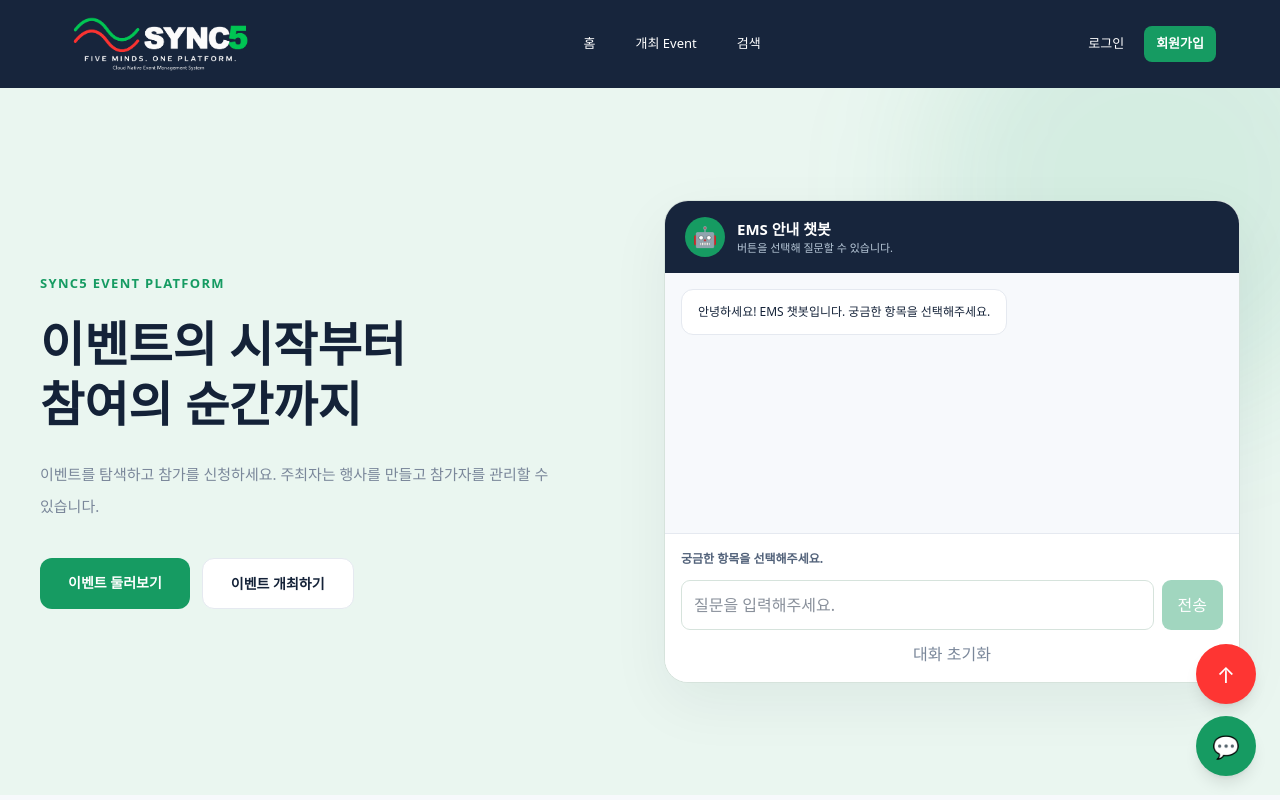
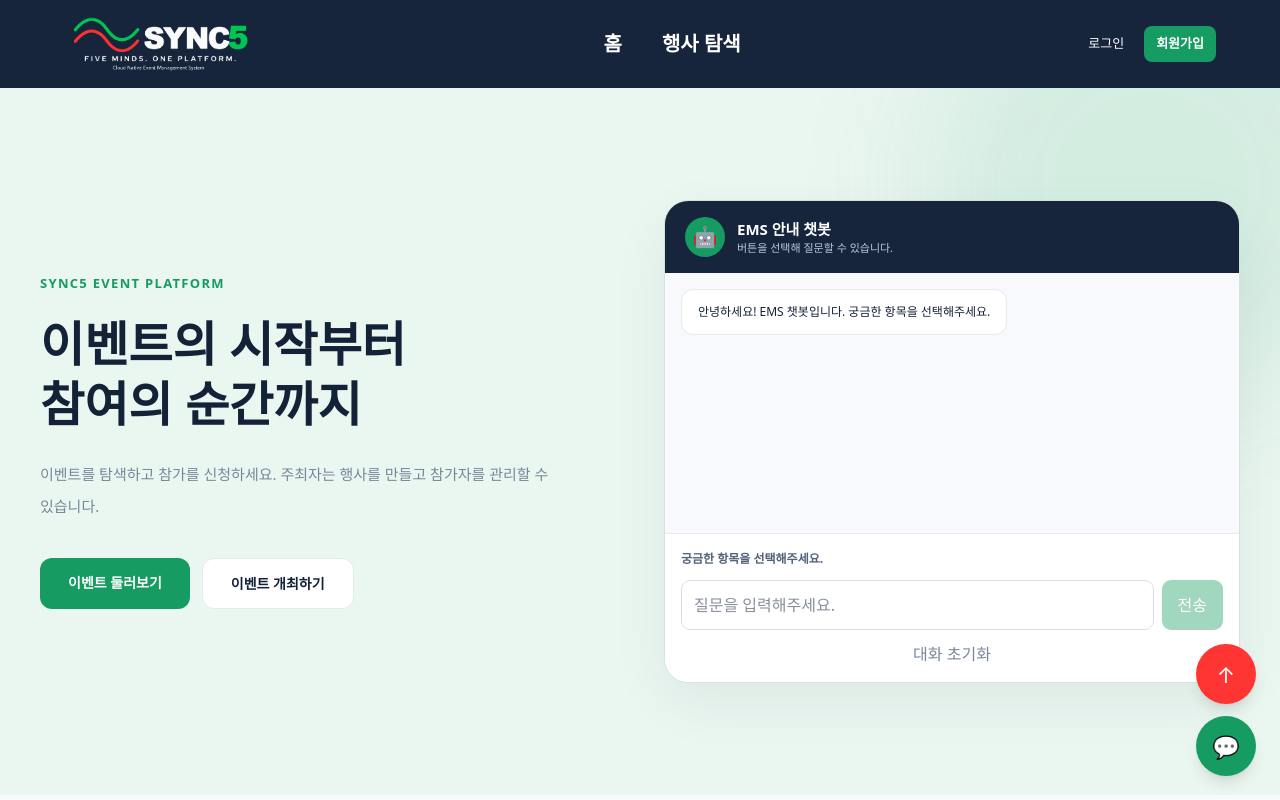
Before and after one commit to OZA-bot-droid/ems, a React (Vite) app in the folder frontend/: page /home in a window 1280 px wide. Shown: the top 800 px of the page. Built offline with nearby package versions, Linux system fonts and the light colour scheme; no server answers.

Commit message:
홈 일부 수정

```diff
--- a/frontend/src/features/Home.jsx
+++ b/frontend/src/features/Home.jsx
@@ -136,19 +136,21 @@ const Home = () => {
           {/* 메뉴 */}
           <nav
             aria-label="메인 메뉴"
-            className="order-3 flex w-full items-center justify-around gap-3 border-t border-white/10 pt-3 text-[13px] font-medium lg:order-none lg:w-auto lg:justify-center lg:gap-10 lg:border-0 lg:pt-0"
+            className="order-3 flex w-full items-center justify-around gap-3 border-t border-white/10 pt-3 text-[16px] font-semibold lg:order-none lg:w-auto lg:justify-center lg:gap-10 lg:border-0 lg:pt-0 lg:text-[20px]"
           >
             <Link to="/" className="transition-colors hover:text-ems-primary">
               홈
             </Link>
 
-            <Link to={createDestination} className="transition-colors hover:text-ems-primary">
-              {accessToken && !canCreate ? '행사 탐색' : '개최 Event'}
+            <Link to="/events" className="transition-colors hover:text-ems-primary">
+              행사 탐색
             </Link>
 
-            <Link to="/events" className="transition-colors hover:text-ems-primary">
-              검색
-            </Link>
+            {!authLoading && canCreate && (
+              <Link to="/admin/events" className="transition-colors hover:text-ems-primary">
+                행사 관리
+              </Link>
+            )}
           </nav>
 
           {/* 인증 메뉴 */}
```
